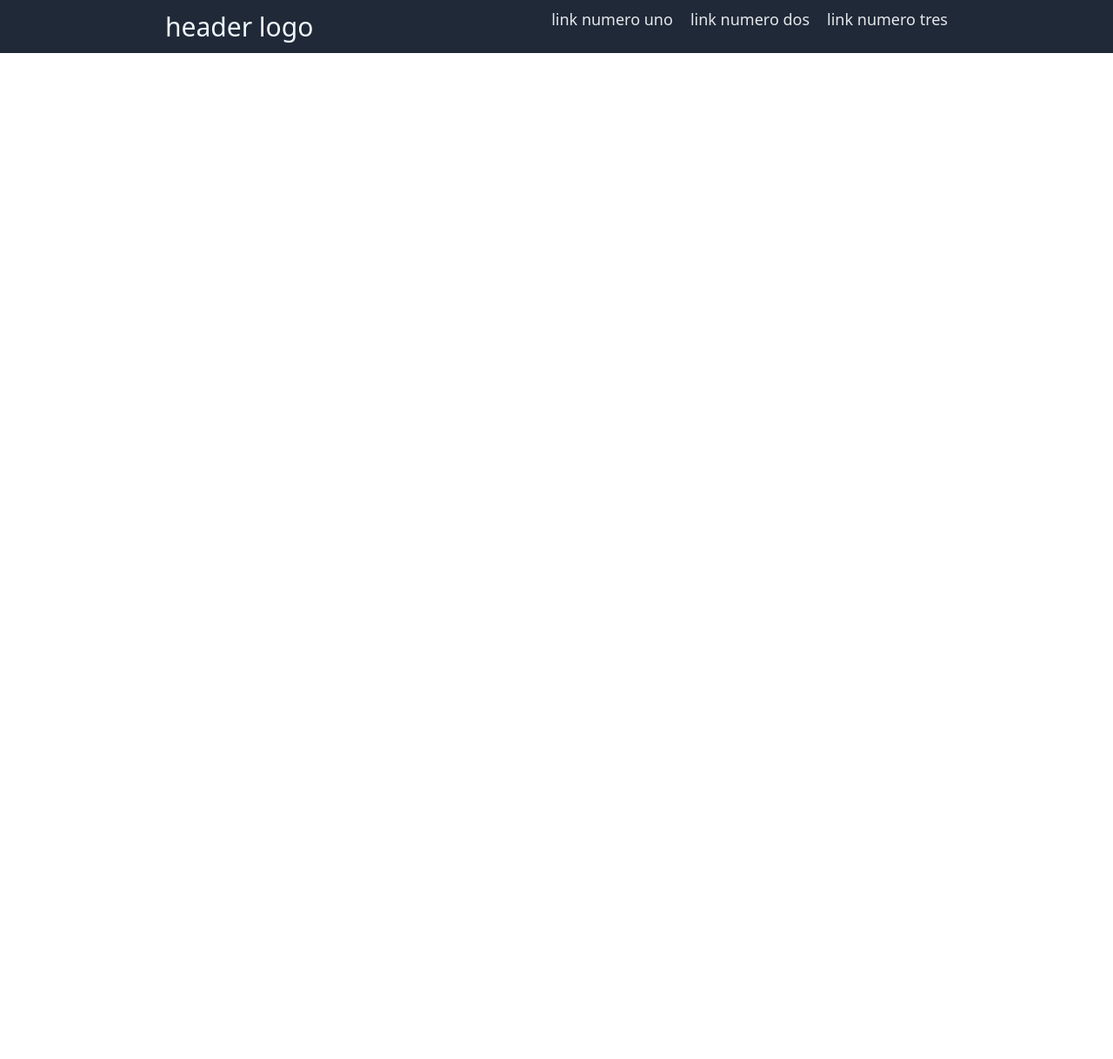
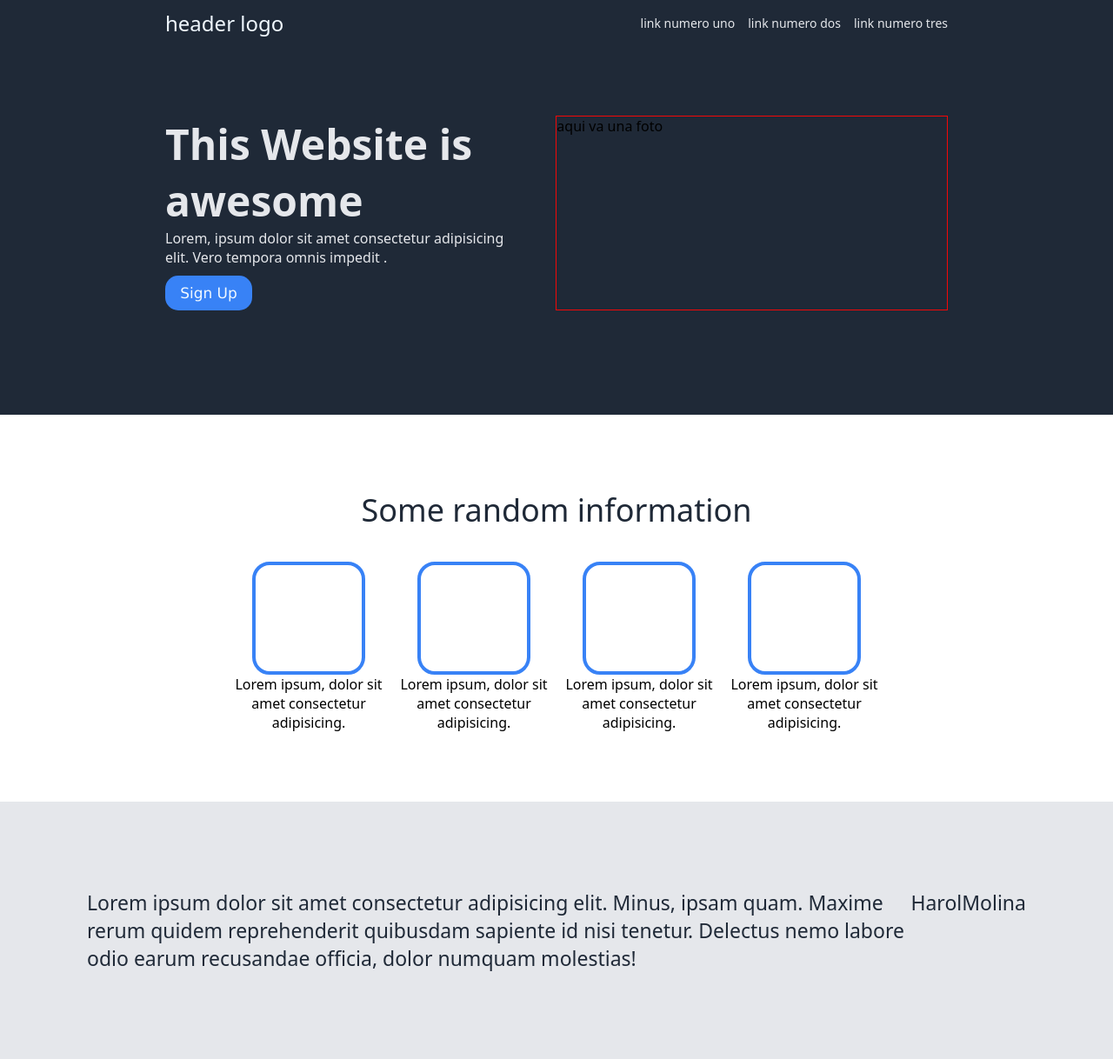
Before and after one commit to HarolMolina/Landing-page, a plain HTML site: page Index.html in a window 1280 px wide. Shown: the whole page at 87% size. Before the commit the page ends 800 px from the top, so only its background shows below. Drawn offline with Linux system fonts and the light colour scheme.

Commit message:
hero section-second section-third section complete

```diff
--- a/Index.html
+++ b/Index.html
@@ -9,6 +9,7 @@
 </head>
 
 <body>
+  <!-- header-->
   <div class="menu-container">
     <div class="menu">
       <div class="logo">header logo</div>
@@ -17,9 +18,53 @@
         <div class="dos">link numero dos</div>
         <div class="tres">link numero tres</div>
       </div>
-
     </div>
   </div>
+  <!-- hero section-->
+  <div class="hero-container">
+    <div class="hero-section">
+      <div class="hero">
+        <div class="hero-text">This Website is awesome</div>
+        <p>Lorem, ipsum dolor sit amet consectetur adipisicing elit. Vero tempora omnis impedit .</p>
+        <button class="sign-up">Sign Up</button>
+      </div>
+      <div class="image"> aqui va una foto
+      </div>
+    </div>
+  </div>
+  <!-- second section "ejeccicios de las plantitas " -->
+
+  <div class="information">Some random information</div>
+
+  <div class="container0">
+    <div class="container1">
+      <div class="cuadrado"></div>
+      <div class="text">Lorem ipsum, dolor sit amet consectetur adipisicing.</div>
+    </div>
+
+    <div class="container1">
+      <div class="cuadrado"></div>
+      <div class="text">Lorem ipsum, dolor sit amet consectetur adipisicing.</div>
+    </div>
+    <div class="container1">
+      <div class="cuadrado"></div>
+      <div class="text">Lorem ipsum, dolor sit amet consectetur adipisicing.</div>
+    </div>
+    <div class="container1">
+      <div class="cuadrado"></div>
+      <div class="text">Lorem ipsum, dolor sit amet consectetur adipisicing.</div>
+    </div>
+  </div>
+
+  <!-- cuote section -->
+  <div class="cuote_container">
+    <div class="cuote">Lorem ipsum dolor sit amet consectetur adipisicing elit. Minus, ipsam quam. Maxime rerum quidem
+      reprehenderit quibusdam sapiente id nisi tenetur. Delectus nemo labore odio earum recusandae officia, dolor
+      numquam molestias!</div>
+    <div>HarolMolina</div>
+  </div>
+
+
 </body>
 
 </html>
--- a/styles.css
+++ b/styles.css
@@ -2,9 +2,18 @@
     margin: 0;
     padding: 0;
     box-sizing: border-box;
-    font-family: system-ui, -apple-system, BlinkMacSystemFont, 'Segoe UI', Roboto, Oxygen, Ubuntu, Cantarell, 'Open Sans', 'Helvetica Neue', sans-serif;;
+    font-family: system-ui, -apple-system, BlinkMacSystemFont, 'Segoe UI', Roboto, Oxygen, Ubuntu, Cantarell, 'Open Sans', 'Helvetica Neue', sans-serif;
+    ;
+    /* border: 1px solid #f40707; */
+    /* For debugging */
 }
 
+body {
+    height: 100vh;
+}
+
+
+/* header */
 .menu-container {
     display: flex;
     justify-content: center;
@@ -22,10 +31,109 @@
 .links {
     display: flex;
     justify-content: space-between;
-    gap: 20px;
-    font-size: 18px;
+    align-items: center;
+    gap: 15px;
+    font-size: 14px;
     color: #e5e7eb;
 }
+
 .logo {
- font-size: 30px;
+    font-size: 24px;
+
 }
+
+/* hero section */
+.hero-container {
+    display: flex;
+    justify-content: center;
+    background-color: #1f2937;
+    align-items: center;
+}
+
+.hero-section {
+    display: flex;
+    justify-content: space-between;
+    margin-top: 80px;
+    margin-bottom: 120px;
+    gap: 40px;
+    /* border: 1px solid #f40707; */
+    /* For debugging */
+    width: 900px;
+}
+
+.hero {
+    /* border: 1px solid #cce012; */
+    /* For debugging */
+    width: 500px;
+    color: #e5e7eb;
+}
+
+.hero-text {
+    font-size: 48px;
+    font-weight: 900;
+}
+
+.image {
+    width: 550px;
+    border: 1px solid #f40707;
+    /* For debugging */
+}
+
+.sign-up {
+    background-color: #3882f6;
+    border-radius: 15px;
+    width: 100px;
+    height: 40px;
+    font-size: 17px;
+    text-align: center;
+    margin-top: 10px;
+    font-family: Verdana, Geneva, Tahoma, sans-serif;
+    color: aliceblue;
+    border: none;
+}
+
+/* second section */
+.information {
+    color: #1f2937;
+    display: flex;
+    justify-content: center;
+    font-size: 36px;
+    font-weight: 500;
+    margin-top: 85px;
+    margin-bottom: 35px;
+}
+
+.container0 {
+    display: flex;
+    justify-content: center;
+    text-align: center;
+    margin-bottom: 80px;
+}
+
+.container1 {
+    width: 190px;
+    font-family: italic;
+}
+
+.cuadrado {
+    width: 130px;
+    height: 130px;
+    border: 4px solid #3882f6;
+    /* For debugging */
+    margin: auto;
+    border-radius: 20px;
+
+}
+
+/* third section */
+
+.cuote_container {
+    background-color: #e5e7eb;
+    display: flex;
+    justify-content: center;
+    padding: 100px;
+    font-family: Georgia, 'Times New Roman', Times, serif;
+    color: #1f2937;
+    font-size: 23px;
+
+    }
```
